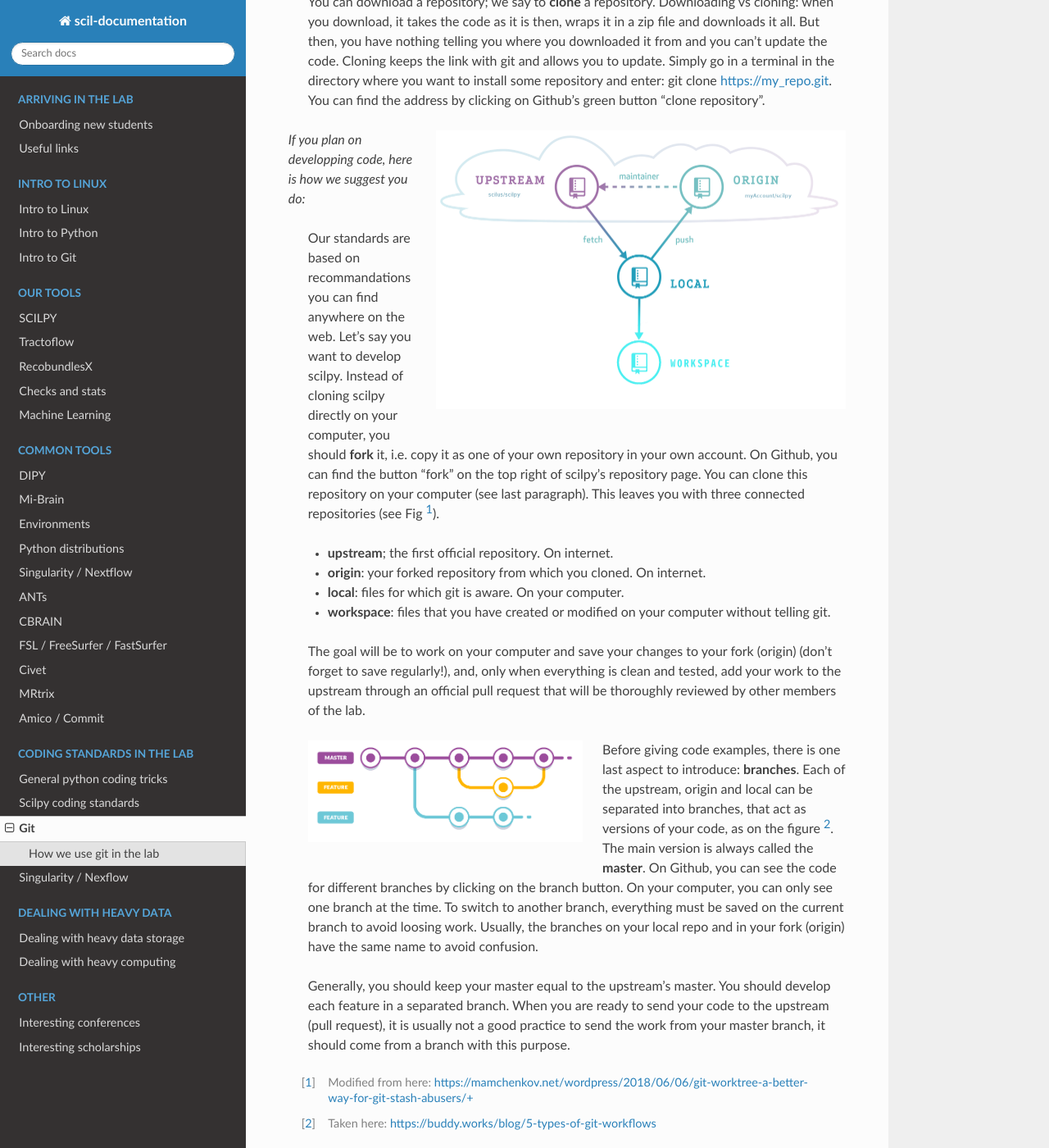
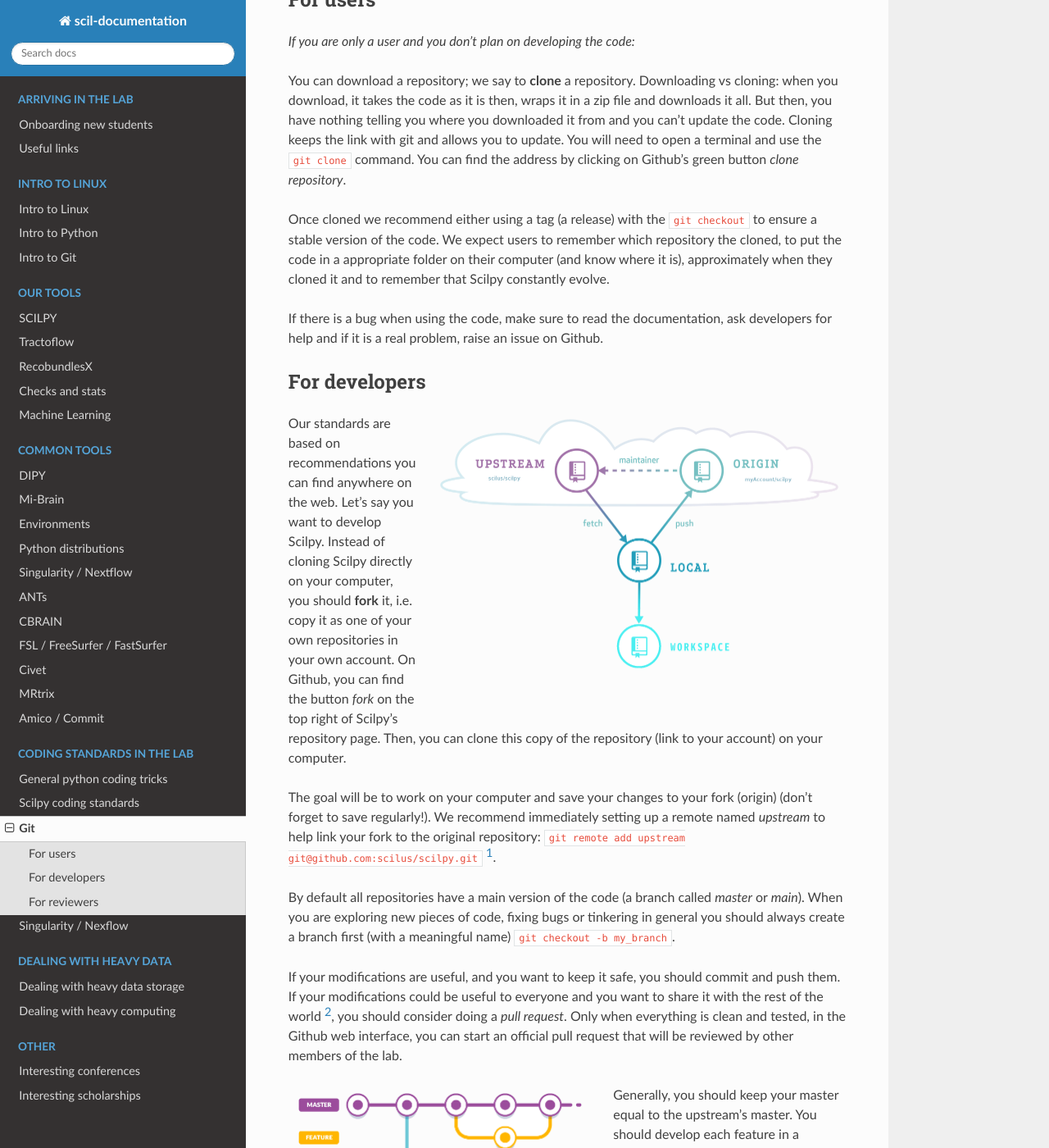
Before and after one commit to scilus/scil-documentation, a Sphinx documentation site: the page built from source/coding/git.rst, in a window 1280 px wide and 1400 px high, scrolled down 273 px. Shown: the whole window at 82% size. Built offline with Sphinx 7.4.7 and the Read the Docs theme 2.0.0, drawn with Linux system fonts in a browser that asks for light colours; some of the changed text lies outside the part shown.

Commit message:
git in the lab

```diff
--- a/source/coding/git.rst
+++ b/source/coding/git.rst
@@ -1,36 +1,62 @@
 Git
 ===
 
-How we use git in the lab
--------------------------
+.. role:: bash(code)
+   :language: bash
 
-*If you are only a user and your don't plan on developping the code:*
+If you do not know what is Git, you should visit the page (CROSSREF when done) to learn about the basic concepts and commands of Git. This page is specifically to learn how we use Git in the lab, what we expect and how you can contribute.
 
-    You can download a repository; we say to **clone** a repository. Downloading vs cloning: when you download, it takes the code as it is then, wraps it in a zip file and downloads it all. But then, you have nothing telling you where you downloaded it from and you can't update the code. Cloning keeps the link with git and allows you to update. Simply go in a terminal in the directory where you want to install some repository and enter: git clone https://my_repo.git. You can find the address by clicking on Github's green button "clone repository".
+For users
+---------
 
-    .. image:: /images/git1_modifiedEm.png
-       :scale: 25 %
-       :align: right
+*If you are only a user and you don't plan on developing the code:*
 
-*If you plan on developping code, here is how we suggest you do:*
+You can download a repository; we say to **clone** a repository. Downloading vs cloning: when you download, it takes the code as it is then, wraps it in a zip file and downloads it all. But then, you have nothing telling you where you downloaded it from and you can't update the code. Cloning keeps the link with git and allows you to update. You will need to open a terminal and use the :bash:`git clone` command. You can find the address by clicking on Github's green button *clone repository*.
 
-    Our standards are based on recommandations you can find anywhere on the web. Let's say you want to develop scilpy. Instead of cloning scilpy directly on your computer, you should **fork** it, i.e. copy it as one of your own repository in your own account. On Github, you can find the button "fork" on the top right of scilpy's repository page. You can clone this repository on your computer (see last paragraph). This leaves you with three connected repositories (see Fig [1]_).
+Once cloned we recommend either using a tag (a release) with the :bash:`git checkout` to ensure a stable version of the code. We expect users to remember which repository the cloned, to put the code in a appropriate folder on their computer (and know where it is), approximately when they cloned it and to remember that Scilpy constantly evolve.
 
-    * **upstream**; the first official repository. On internet.
-    * **origin**: your forked repository from which you cloned. On internet.
-    * **local**: files for which git is aware. On your computer.
-    * **workspace**: files that you have created or modified on your computer without telling git.
+If there is a bug when using the code, make sure to read the documentation, ask developers for help and if it is a real problem, raise an issue on Github.
 
-    The goal will be to work on your computer and save your changes to your fork (origin) (don't forget to save regularly!), and, only when everything is clean and tested, add your work to the upstream through an official pull request that will be thoroughly reviewed by other members of the lab.
+For developers
+---------------
 
-    .. image:: /images/git3.png
-       :scale: 45 %
-       :align: left
+.. image:: /images/git_in_the_lab_remotes.png
+   :scale: 25 %
+   :align: right
 
-    Before giving code examples, there is one last aspect to introduce: **branches**. Each of the upstream, origin and local can be separated into branches, that act as versions of your code, as on the figure [2]_. The main version is always called the **master**. On Github, you can see the code for different branches by clicking on the branch button. On your computer, you can only see one branch at the time. To switch to another branch, everything must be saved on the current branch to avoid loosing work. Usually, the branches on your local repo and in your fork (origin) have the same name to avoid confusion.
+Our standards are based on recommendations you can find anywhere on the web. Let's say you want to develop Scilpy. Instead of cloning Scilpy directly on your computer, you should **fork** it, i.e. copy it as one of your own repositories in your own account. On Github, you can find the button *fork* on the top right of Scilpy's repository page. Then, you can clone this copy of the repository (link to your account) on your computer.
 
-    Generally, you should keep your master equal to the upstream's master. You should develop each feature in a separated branch. When you are ready to send your code to the upstream (pull request), it is usually not a good practice to send the work from your master branch, it should come from a branch with this purpose.
+The goal will be to work on your computer and save your changes to your fork (origin) (don't forget to save regularly!). We recommend immediately setting up a remote named *upstream* to help link your fork to the original repository: :bash:`git remote add upstream git@github.com:scilus/scilpy.git` [1]_.
 
+By default all repositories have a main version of the code (a branch called *master* or *main*). When you are exploring new pieces of code, fixing bugs or tinkering in general you should always create a branch first (with a meaningful name) :bash:`git checkout -b my_branch`.
 
-.. [1] Modified from here: https://mamchenkov.net/wordpress/2018/06/06/git-worktree-a-better-way-for-git-stash-abusers/+
-.. [2] Taken here: https://buddy.works/blog/5-types-of-git-workflows
+If your modifications are useful, and you want to keep it safe, you should commit and push them. If your modifications could be useful to everyone and you want to share it with the rest of the world [2]_, you should consider doing a *pull request*. Only when everything is clean and tested, in the Github web interface, you can start an official pull request that will be reviewed by other members of the lab.
+
+.. image:: /images/git_in_the_lab_features.png
+    :scale: 50 %
+    :align: left
+
+Generally, you should keep your master equal to the upstream's master. You should develop each feature in a separated branch. When you are ready to send your code to the upstream (pull request), it is usually not a good practice to send the work from your master branch, it should come from a branch with this purpose.
+
+Every time you create a branch, be sure you checkout (your fork) master (:bash:`git checkout master`), then update your master with what is new *upstream* (:bash:`git pull upstream master`), finally create your branch (:bash:`git checkout -b my_branch`. This way, you will always start developing with fresh code that is up to date, this avoid conflicts and working on an already solved issue, for example.
+
+For reviewers
+-------------
+
+Every once in a while you are expected to review the code of someone else. For a one time review you can use: :bash:`git fetch upstream pull/${PR_NUMBER}/head:${DESIRED_BRANCH_NAME}` to get the code. However, if you review a lot we recommend adding the author of the pull request (PR) as a remote, fetch the branch and checkout the code (to do every time the code change in the pull request if multiple reviews are needed).
+
+A few things to considering when reviewing someone else code:
+    - The tests are expected to work, at the bottom of the PR (see Figure below)
+    - Read the documentation (argparser, docstring, comments), it should be clear for non-experts
+    - All changes should be needed for the bug fix or features, no modification outside of the scope of the PR
+    - Fix conflicts if there is any, merge/rebase with master
+    - Test it yourself to make sure you understand the change and that it works as expected
+    - Be critical of the code speed, robustness, readability, etc.
+    - If the PR is out of your expertise, make sure to tag someone that can help with the review
+
+.. figure:: /images/git_in_the_lab_tests.png
+    :scale: 60 %
+    :align: left
+
+.. [1] Modified from: https://mamchenkov.net/wordpress/2018/06/06/git-worktree-a-better-way-for-git-stash-abusers/
+.. [2] Taken from: https://buddy.works/blog/5-types-of-git-workflows
```
Also changed, not shown: source/images/git1_modifiedEm.png (deleted), source/images/git3.png (deleted), source/images/git_in_the_lab_features.png (added), source/images/git_in_the_lab_remotes.png (added), source/images/git_in_the_lab_tests.png (added).
